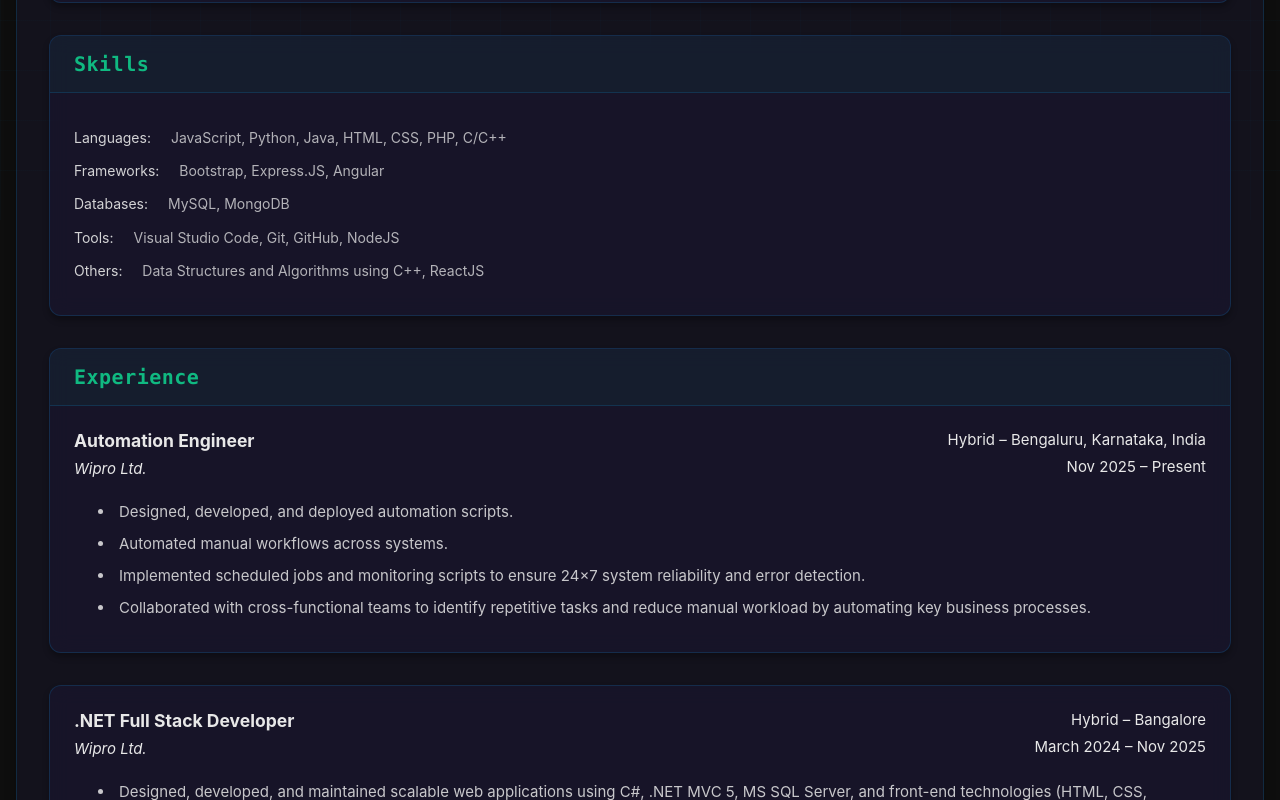
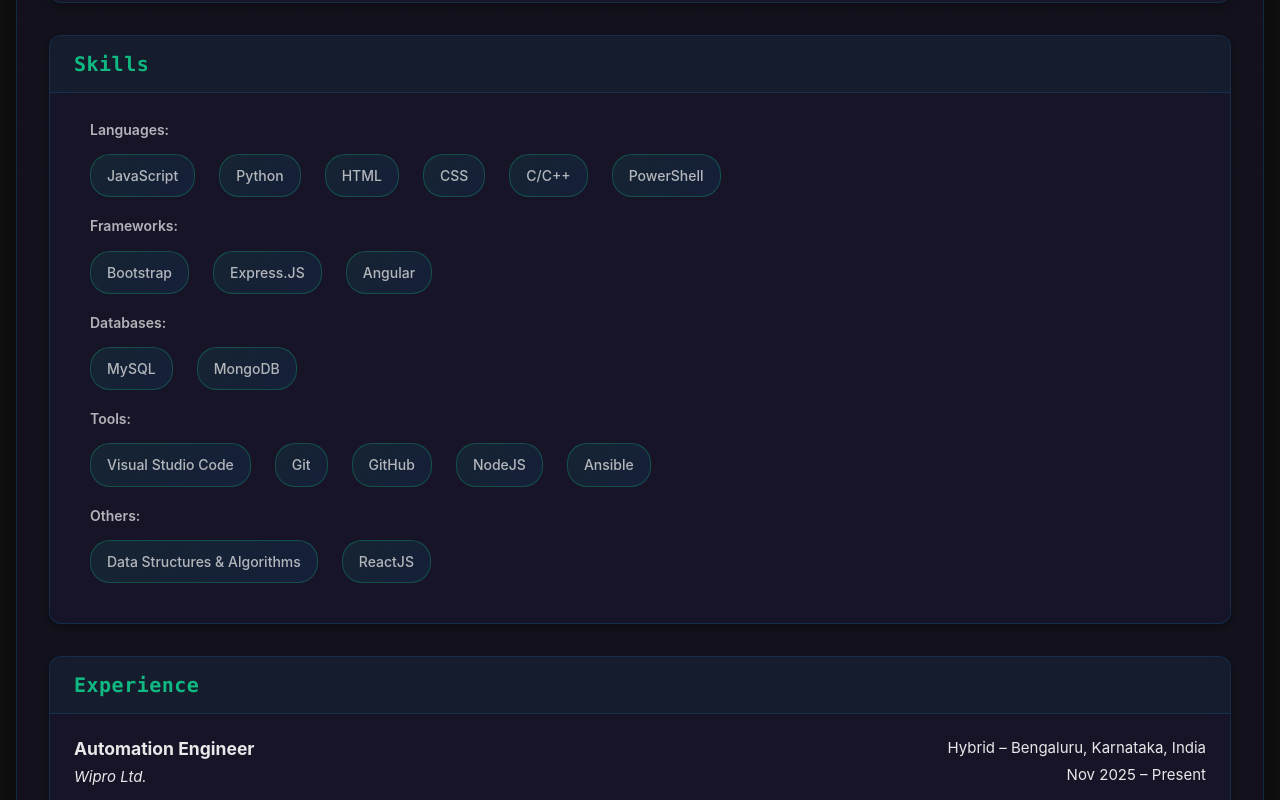
Before and after one commit to djgupta820/myportfolio, a React (Vite) app: page /resume in a window 1280 px wide. Shown: the part 580-1380 px from the top of the page. Built offline with nearby package versions, Linux system fonts and the light colour scheme.

Commit message:
modified skills section

```diff
--- a/src/components/Resume/Resume.jsx
+++ b/src/components/Resume/Resume.jsx
@@ -59,23 +59,49 @@ const Resume = () => {
           <h2>Skills</h2>
           <div className="terminal-section">
           <div className="rskills">
-            <p>
-              Languages:{" "}
-              <span>JavaScript, Python, Java, HTML, CSS, PHP, C/C++</span>
-            </p>
-            <p>
-              Frameworks: <span>Bootstrap, Express.JS, Angular</span>
-            </p>
-            <p>
-              Databases: <span>MySQL, MongoDB</span>
-            </p>
-            <p>
-              Tools: <span>Visual Studio Code, Git, GitHub, NodeJS</span>
-            </p>
-            <p>
-              Others:{" "}
-              <span>Data Structures and Algorithms using C++, ReactJS</span>
-            </p>
+            <div className="skill-category">
+              <span className="category-label">Languages:</span>
+              <div className="skill-tags">
+                <span className="skill-tag">JavaScript</span>
+                <span className="skill-tag">Python</span>
+                <span className="skill-tag">HTML</span>
+                <span className="skill-tag">CSS</span>
+                <span className="skill-tag">C/C++</span>
+                <span className="skill-tag">PowerShell</span>
+              </div>
+            </div>
+            <div className="skill-category">
+              <span className="category-label">Frameworks:</span>
+              <div className="skill-tags">
+                <span className="skill-tag">Bootstrap</span>
+                <span className="skill-tag">Express.JS</span>
+                <span className="skill-tag">Angular</span>
+              </div>
+            </div>
+            <div className="skill-category">
+              <span className="category-label">Databases:</span>
+              <div className="skill-tags">
+                <span className="skill-tag">MySQL</span>
+                <span className="skill-tag">MongoDB</span>
+              </div>
+            </div>
+            <div className="skill-category">
+              <span className="category-label">Tools:</span>
+              <div className="skill-tags">
+                <span className="skill-tag">Visual Studio Code</span>
+                <span className="skill-tag">Git</span>
+                <span className="skill-tag">GitHub</span>
+                <span className="skill-tag">NodeJS</span>
+                <span className="skill-tag">Ansible</span>
+              </div>
+            </div>
+            <div className="skill-category">
+              <span className="category-label">Others:</span>
+              <div className="skill-tags">
+                <span className="skill-tag">Data Structures & Algorithms</span>
+                <span className="skill-tag">ReactJS</span>
+              </div>
+            </div>
           </div>
           </div>
         </div>
@@ -112,6 +138,8 @@ const Resume = () => {
           </div>
         </div>
 
+        <div className="experience-divider"></div>
+
         <div className="data-box">
           <div className="terminal-section">
             <div className="exp-header">
@@ -142,6 +170,8 @@ const Resume = () => {
           </div>
           </div>
         </div>
+
+        <div className="experience-divider"></div>
 
         <div className="data-box">
           <div className="terminal-section">
--- a/src/components/Resume/resume.css
+++ b/src/components/Resume/resume.css
@@ -176,6 +176,57 @@
 
 .exp-right p {
   margin: 0 0 var(--space-2) 0;
+}
+
+.skill-category {
+  margin-bottom: var(--space-4);
+}
+
+.category-label {
+  display: block;
+  font-weight: 600;
+  color: #10b981;
+  margin-bottom: var(--space-3);
+  font-size: var(--font-base);
+}
+
+.skill-tags {
+  display: flex;
+  flex-wrap: wrap;
+  gap: var(--space-2);
+}
+
+.skill-tag {
+  display: inline-block;
+  padding: var(--space-2) var(--space-4);
+  background: linear-gradient(135deg, rgba(16, 185, 129, 0.1), rgba(10, 138, 212, 0.1));
+  border: 1px solid rgba(16, 185, 129, 0.3);
+  border-radius: 20px;
+  color: #e0e0e0;
+  font-size: var(--font-sm);
+  font-weight: 500;
+  transition: all 0.3s ease;
+  cursor: default;
+}
+
+.skill-tag:hover {
+  background: linear-gradient(135deg, rgba(16, 185, 129, 0.2), rgba(10, 138, 212, 0.2));
+  border-color: rgba(16, 185, 129, 0.5);
+  transform: translateY(-2px);
+  box-shadow: 0 4px 8px rgba(16, 185, 129, 0.2);
+}
+
+.experience-divider {
+  height: 1px;
+  background: linear-gradient(90deg,
+    transparent,
+    rgba(10, 138, 212, 0.3) 20%,
+    rgba(16, 185, 129, 0.3) 50%,
+    rgba(10, 138, 212, 0.3) 80%,
+    transparent
+  );
+  margin: var(--space-6) 0;
+  opacity: 0.5;
 }
 
 .data-box h1 {
```
